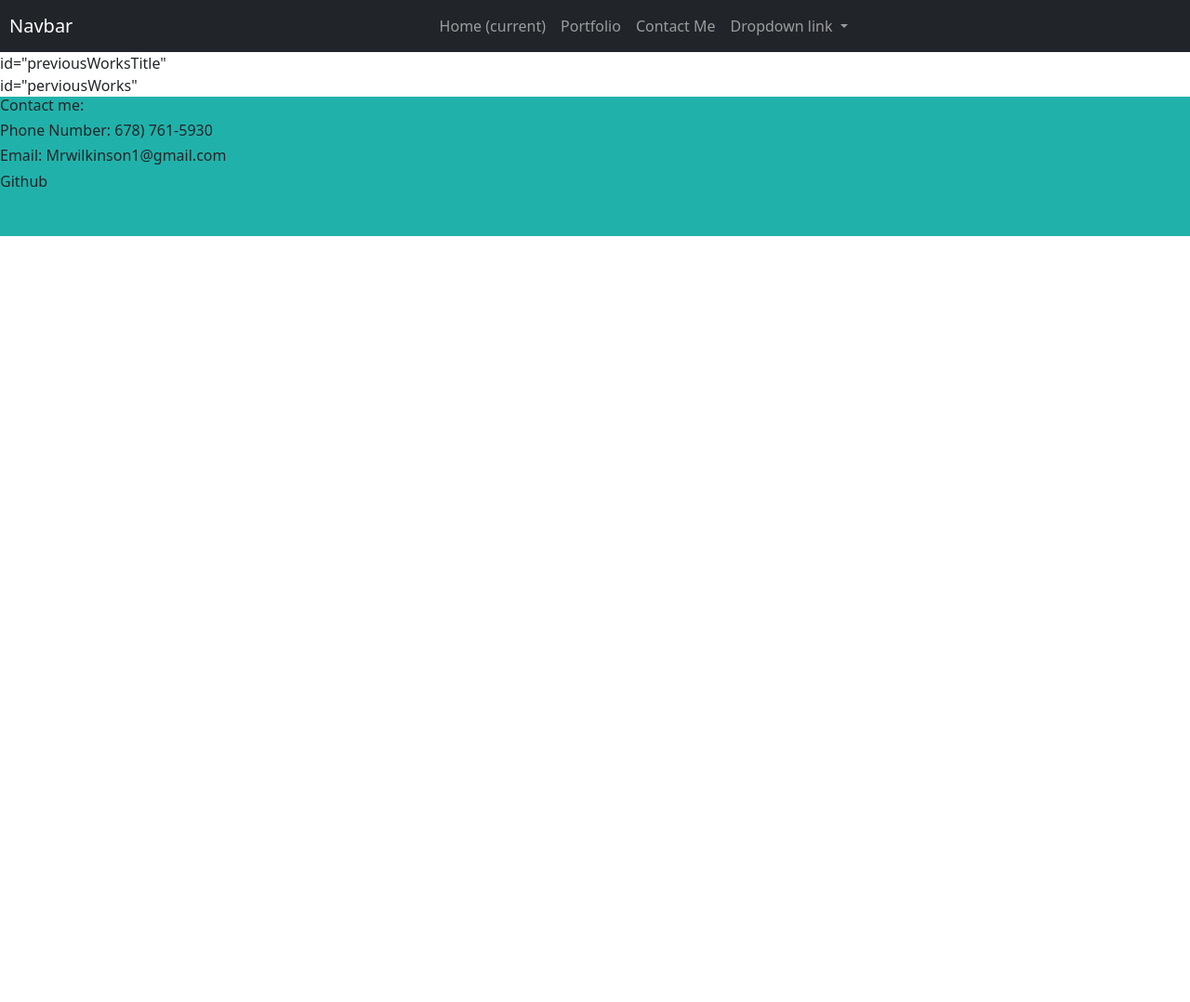
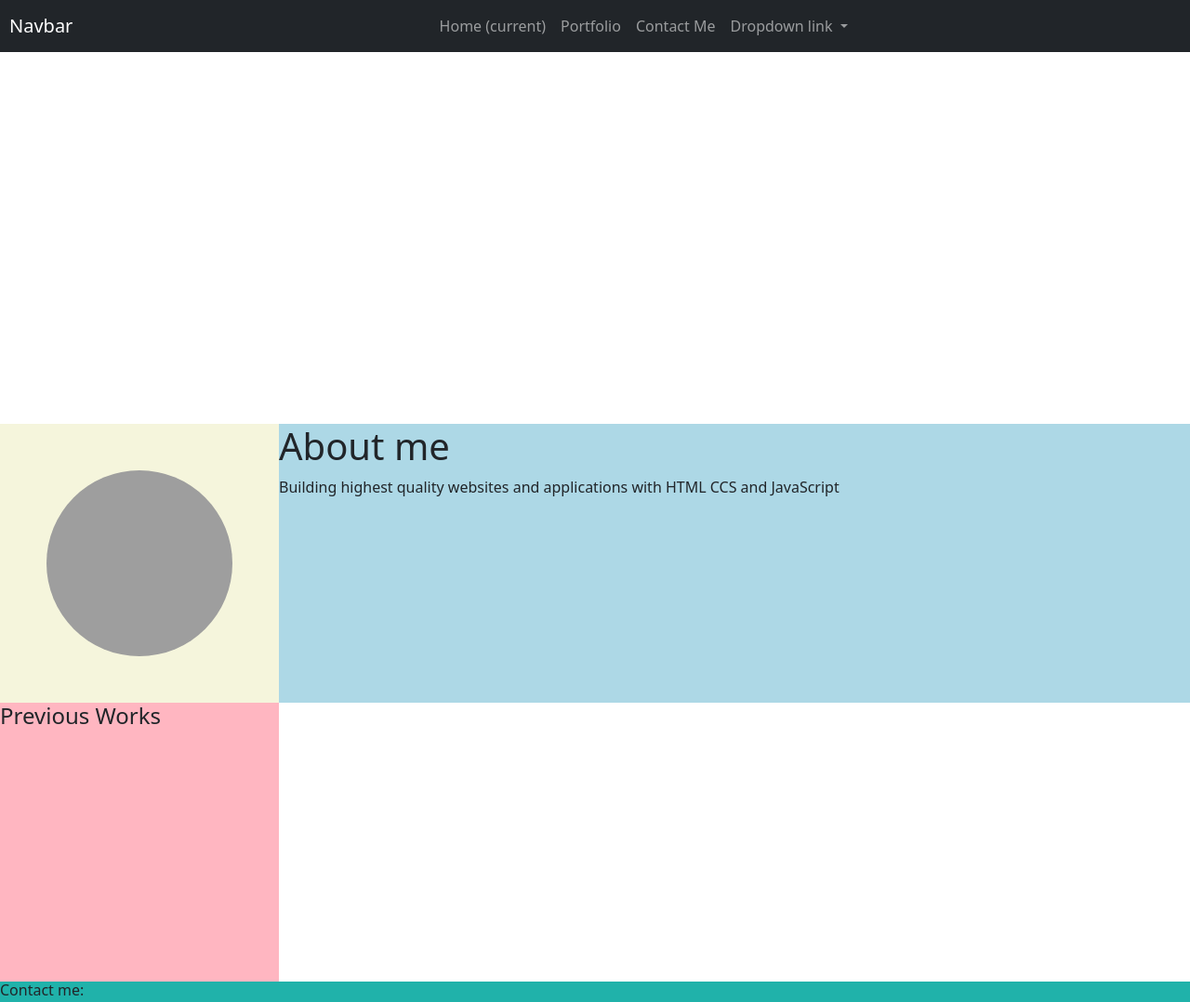
Before and after one commit to Mrwilkinson1/Alex-Wilkinson-Portfolio, a website: page 02-Challenge/Assets/indx.html in a window 1280 px wide. Shown: the top 1078 px of the page at 93% size. Before the commit the page ends 800 px from the top, so only its background shows below. Drawn offline with nearby package versions, Linux system fonts and the light colour scheme; grey boxes are pictures that could not be loaded.

Commit message:
update grid

```diff
--- a/02-Challenge/Assets/indx.html
+++ b/02-Challenge/Assets/indx.html
@@ -47,38 +47,42 @@
       </nav>
       <!-- JUMBOTRON PIC -->
           <div class="bg-image"
-          style="background-image: url (https://broadstonemidtown.com/wp-content/uploads/2018/03/Piedmont-Park-Atlanta-Things-to-Do-1000x500.jpg);
+          style="background-image: url ('https://broadstonemidtown.com/wp-content/uploads/2018/03/Piedmont-Park-Atlanta-Things-to-Do-1000x500.jpg'); height: 50vh">
+        </div>
     </header>
 
 <main>
     <!-- PROFILE SECTION -->
-
-        <div id="profileGrid">
+         <div id="profileGrid">
             <!-- AVATAR -->
         <div id="avatar">
-
+            <img
+            id="profileAvatar"
+            src="https://encrypted-tbn0.gstatic.com/images?q=tbn:ANd9GcTO3IdcslE8nXeq6Yfeq5hQVKKx43hOFRKxgA&usqp=CAU"
+            alt="">
         </div>
 
             <!-- ABOUT ME SECTION -->
         <div id="aboutMe">
-
+            <h1>About me</h1>
+            <p>Building highest quality websites and applications with HTML CCS and JavaScript</p>
         </div>
 
             <!-- PREVIOUS WORKS TITLE  -->
-        <div> id="previousWorksTitle"
-
+        <div id="previousWorksTitle">
+            <h1>Previous Works</h1>
         </div>
 
             <!-- PERVIOUS WORK -->
-        <div> id="perviousWorks"
+        <div id="work">
 
         </div>
+</div>
 
 
 
-    </section>
 <!-- CONTACT ME -->
-<section>
+
     <div id="contactMe">
         <h6>Contact me:</h6>
         <!-- Phone number -->
@@ -90,16 +94,14 @@
 
 
     </div>
-</section>
+
 
 </main>
-    <script src="https://images.unsplash.com/photo-1576567559946-60e4729da9f8?ixlib=rb-1.2.1&ixid=MnwxMjA3fDB8MHxzZWFyY2h8M3x8dHJvcGljYWx8ZW58MHx8MHx8&auto=format&fit=crop&w=500&q=60
+
 <footer>
 
 
 </footer>
-
-script src=''
-
-</body>
+  <script src="https://images.unsplash.com/photo-1576567559946-60e4729da9f8?ixlib=rb-1.2.1&ixid=MnwxMjA3fDB8MHxzZWFyY2h8M3x8dHJvcGljYWx8ZW58MHx8MHx8&auto=format&fit=crop&w=500&q=60"></script>
+  </body>
 </html>
--- a/02-Challenge/Assets/style.css
+++ b/02-Challenge/Assets/style.css
@@ -18,17 +18,33 @@ grid-template-columns: 300px 1fr;
 }
 #avatar {
   background-color: beige;
+  display: flex;
+  flex-direction: column;
+  justify-content: center;
+  align-items: center;
 }
 #aboutMe  {
   background: lightblue
 }
-#previousWorks  {
+
+#previousWorksTitle {
   background-color: lightpink;
 }
-#previousWorksTitle {
-  background-color: aqua;
+#work {
+  background-color: white;
+}
+#previousWorksTitle > h1 {
+  font-size: x-large;
+  /* background-color: aqua; */
 }
 #contactMe {
   background-color: lightseagreen ;
   height: 150px;
 }
+
+img {
+  height: 200px;
+  width: 200px;
+  border-radius: 100%;
+
+}
```
